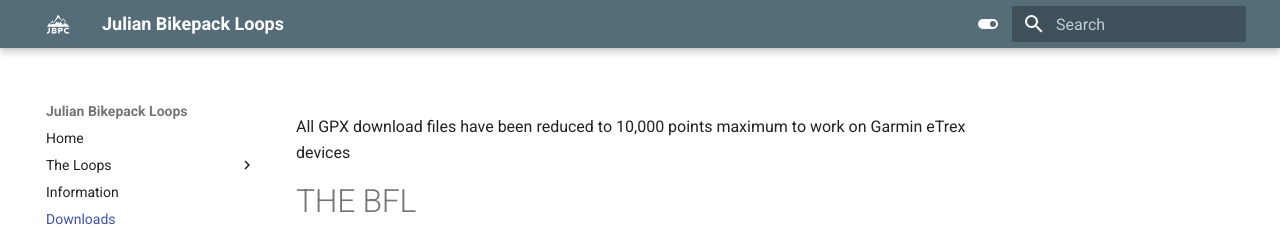
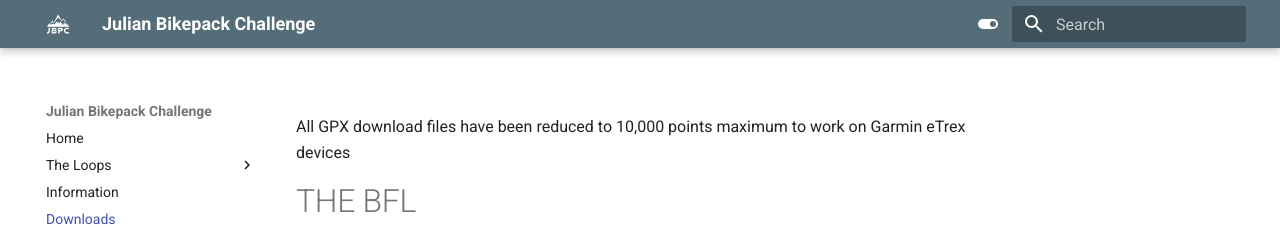
Before and after one commit to julian-bikepack-loops/jbpc, an MkDocs documentation site: the page built from docs/downloads.md, in a window 1280 px wide. Shown: the top 227 px of the page. Built offline with MkDocs 1.6.1 and Material for MkDocs 9.7.7, drawn with Linux system fonts in a browser that asks for light colours.

Commit message:
Update mkdocs.yml

```diff
--- a/mkdocs.yml
+++ b/mkdocs.yml
@@ -1,4 +1,4 @@
-site_name: Julian Bikepack Loops
+site_name: Julian Bikepack Challenge
 site_url: https://julian-bikepack-loops.github.io/jbpc/
 
 nav:
```
